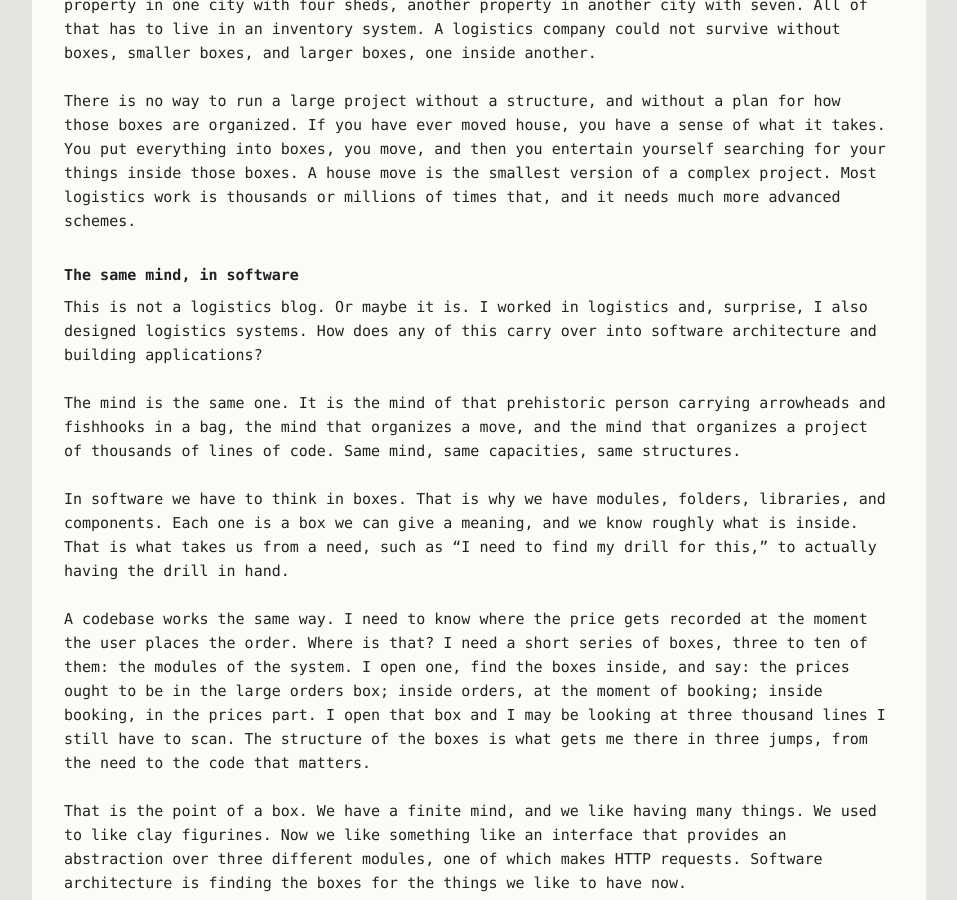
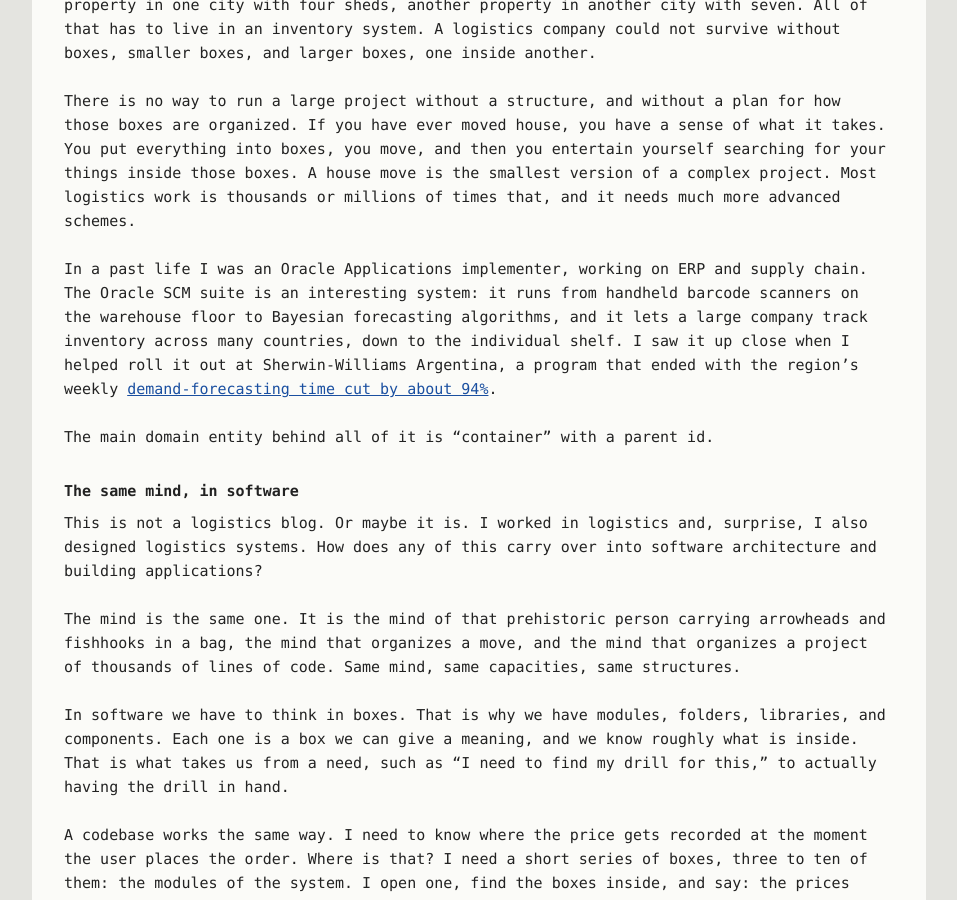
Before and after one commit to the-guish/the-dog-ate-my-typewriter, a Jekyll site: the page built from _posts/2026-11-01-my-dear-box.md, in a window 1280 px wide and 900 px high, scrolled down 902 px. Shown: the whole window, without its empty margins (161-1118 px from the left). Built offline with Jekyll 4.4.1, drawn with Linux system fonts in a browser that asks for light colours; our own code applies the rules of GitHub Pages for plain Markdown files.

Commit message:
Add the Sherwin-Williams supply-chain passage
Oracle SCM, the Argentina rollout, and the container-with-a-parent-id line follow the house-move paragraph. The 94% figure links to the Exalogic deck.

Co-authored-by: Luis Castro <the-guish@users.noreply.github.com>

```diff
--- a/_posts/2026-11-01-my-dear-box.md
+++ b/_posts/2026-11-01-my-dear-box.md
@@ -19,6 +19,10 @@ That's where boxes get interesting. If I have a hundred things to remember, wher
 Large warehouses work the same way. Goods go into small boxes, then into larger containers, then into aisles, then into whole sheds, and sometimes into separate buildings: one property in one city with four sheds, another property in another city with seven. All of that has to live in an inventory system. A logistics company could not survive without boxes, smaller boxes, and larger boxes, one inside another.
 
 There is no way to run a large project without a structure, and without a plan for how those boxes are organized. If you have ever moved house, you have a sense of what it takes. You put everything into boxes, you move, and then you entertain yourself searching for your things inside those boxes. A house move is the smallest version of a complex project. Most logistics work is thousands or millions of times that, and it needs much more advanced schemes.
+
+In a past life I was an Oracle Applications implementer, working on ERP and supply chain. The Oracle SCM suite is an interesting system: it runs from handheld barcode scanners on the warehouse floor to Bayesian forecasting algorithms, and it lets a large company track inventory across many countries, down to the individual shelf. I saw it up close when I helped roll it out at Sherwin-Williams Argentina, a program that ended with the region's weekly [demand-forecasting time cut by about 94%](https://www.slideshare.net/slideshow/zero-downtime-for-oracle-ebusiness-suite-on-oracle-exalogic/40254433).
+
+The main domain entity behind all of it is "container" with a parent id.
 
 ## The same mind, in software
 
```
